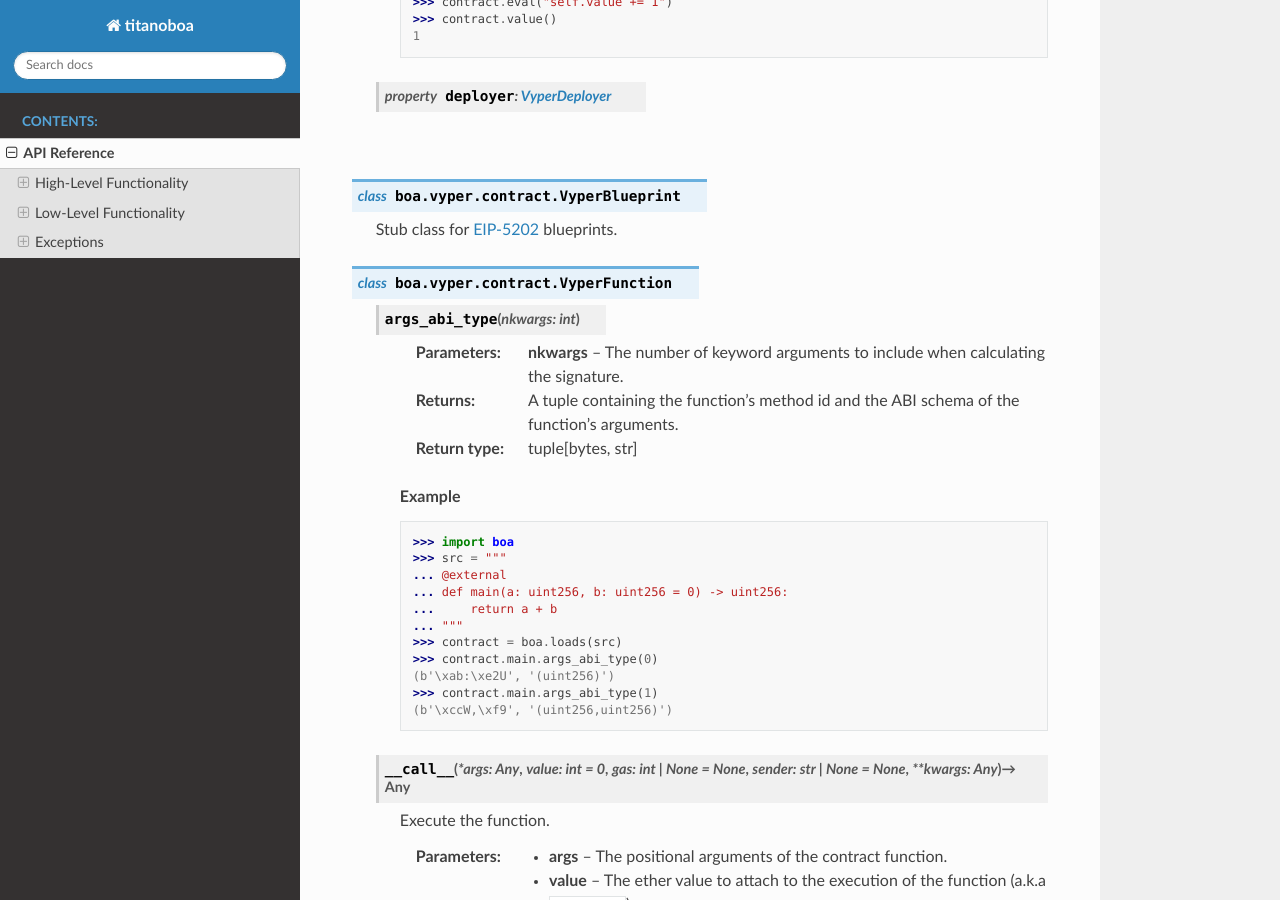
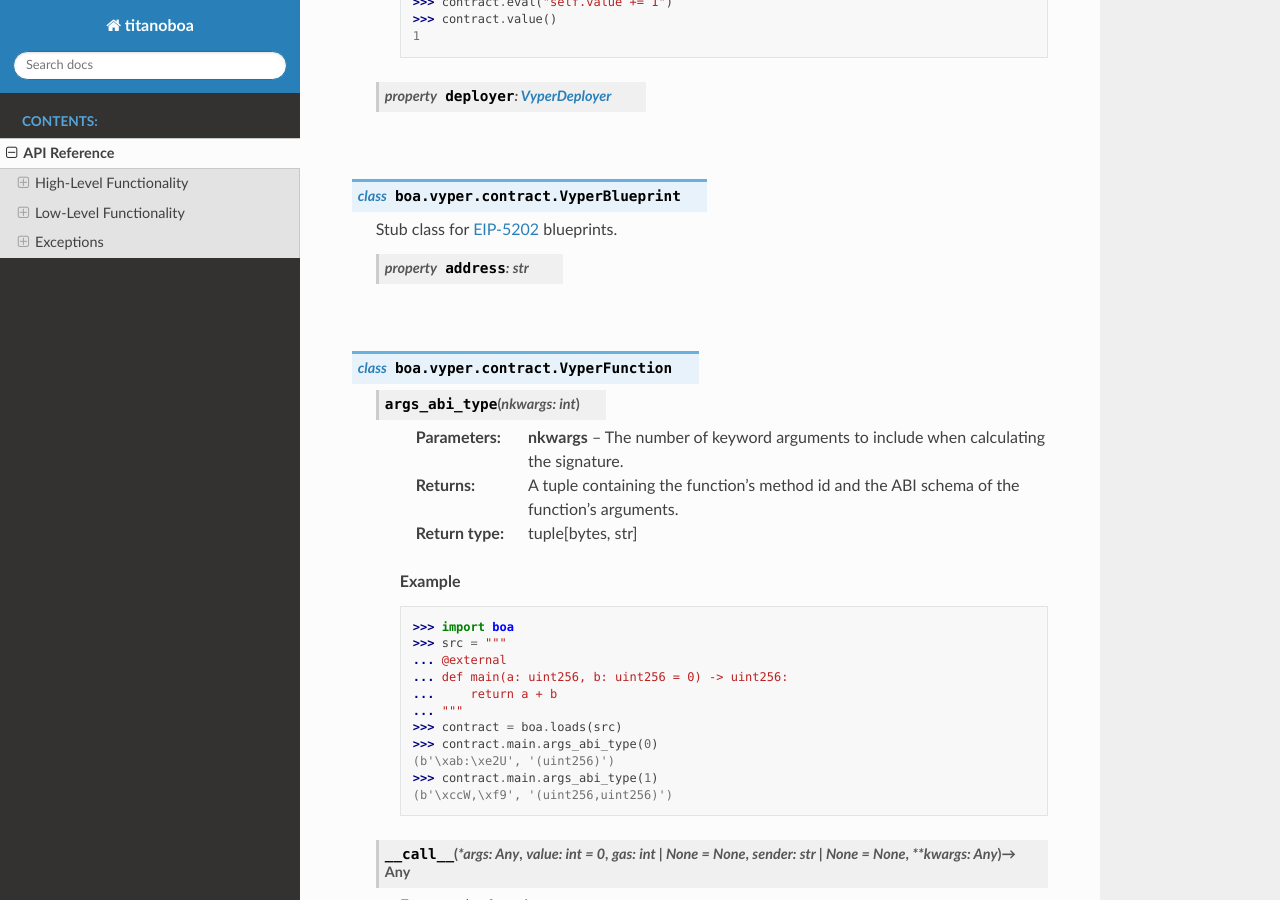
Before and after one commit to vyperlang/titanoboa, a Sphinx documentation site: the page built from docs/source/api.rst, in a window 1280 px wide and 900 px high, scrolled down 6371 px. Built offline with Sphinx 7.4.7 and the Read the Docs theme 2.0.0, drawn with Linux system fonts in a browser that asks for light colours.

Commit message:
docs: document VyperBlueprint address property

```diff
--- a/docs/source/api.rst
+++ b/docs/source/api.rst
@@ -342,6 +342,9 @@ Low-Level Functionality
 
     Stub class for :eip:`5202` blueprints.
 
+    .. property:: address
+        :type: str
+
 .. class:: VyperFunction
 
     .. method:: args_abi_type(nkwargs: int)
```
